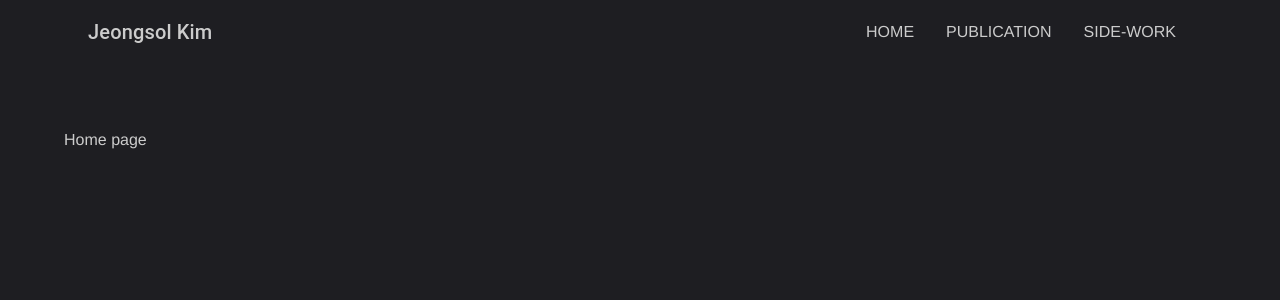
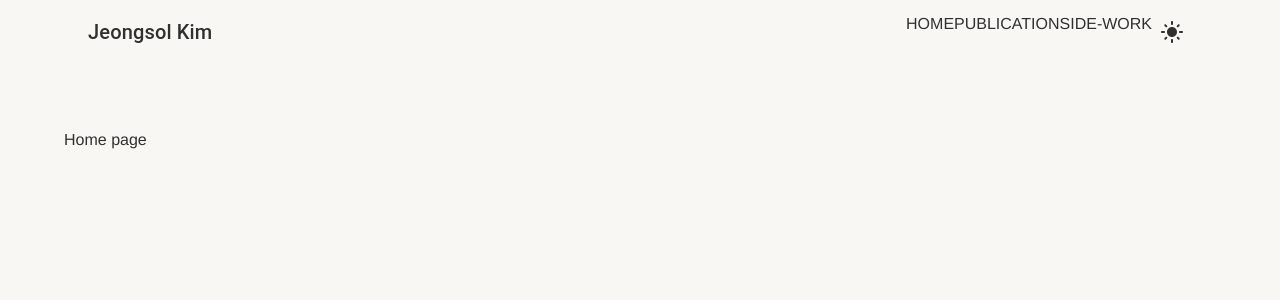
Before and after one commit to jeongsol-kim/jeongsol-kim, a React (Create React App) app: page / in a window 1280 px wide. Shown: the top 300 px of the page. Built offline with nearby package versions, Linux system fonts and the light colour scheme.

Commit message:
add dark mode button

```diff
--- a/src/App.js
+++ b/src/App.js
@@ -6,15 +6,20 @@ import Navigation from "./components/navigation";
 import Home from "./components/home";
 import Publication from "./components/publication";
 import Sidework from "./components/sidework";
+import { useState } from "react";
 
 function App() {
-  const isDarkmode = true;
+  const [isDarkMode, setIsDarkMode] = useState(false);
+
+  const toggleDarkMode = () => {
+    setIsDarkMode((prev) => !prev)
+  }
 
   return (
     <BrowserRouter>
-    <ThemeProvider theme={isDarkmode ? darkTheme: lightTheme}>
+    <ThemeProvider theme={isDarkMode ? darkTheme: lightTheme}>
     <GlobalStyle />
-      <Navigation />
+      <Navigation isDarkMode={isDarkMode} toggleDarkMode={toggleDarkMode}/>
       <Routes>
         <Route path="/" element={<Home />}/>
         <Route path="/publication" element={<Publication />}/>
--- a/src/components/navigation.js
+++ b/src/components/navigation.js
@@ -1,13 +1,15 @@
 import { Button, IconButton, Toolbar, Typography} from "@mui/material";
-import AppBar from "@mui/material/AppBar";
 import Menu from '@mui/material/Menu';
 import MenuItem from '@mui/material/MenuItem';
 import Fade from '@mui/material/Fade';
 import * as React from "react";
 import { useMediaQuery } from "react-responsive";
-import { Link as RRDLink, useLocation} from "react-router-dom";
+import { Link as RRDLink } from "react-router-dom";
 import MenuIcon from '@mui/icons-material/Menu';
+import LightModeIcon from '@mui/icons-material/LightMode';
+import DarkModeIcon from '@mui/icons-material/DarkMode';
 import styled from "styled-components";
+import { Style, VerticalSplitOutlined } from "@mui/icons-material";
 
 
 const Mobile = ({children}) => {
@@ -33,13 +35,14 @@ const Link = ({isActive, children, ...props}) => (
 const StyledLink = styled(Link)`
   color: inherit;
   text-decoration: none;
-	padding: 0 1rem;
+	padding: 0;
 	margin: 0;
 	text-align: center;
   font-weight: ${(props) => (props.isActive ? "bold" : "normal")};
 `;
 
-const FadeMenu = () => {
+
+const FadeMenu = ({isDarkMode, onClick}) => {
     const [anchorEl, setAnchorEl] = React.useState(null);
     const open = Boolean(anchorEl);
     const handleClick = (event) => {
@@ -79,6 +82,13 @@ const FadeMenu = () => {
           <MenuItem>
           <StyledLink to="/sidework">SIDE-WORK</StyledLink>
           </MenuItem>
+          <MenuItem>
+          <Button>
+            onClick={onClick}
+            style={{color: 'inherit', fontSize: '1rem'}}
+            {isDarkMode ? "Light Mode": "Dark Mode"}
+          </Button>
+          </MenuItem>
         </Menu>
       </div>
     );
@@ -88,7 +98,7 @@ const StyledToolBar = styled(Toolbar)`
     justify-content: space-between;
 `
 
-const Navigation = () => (
+const Navigation = ({isDarkMode, toggleDarkMode}) => (
   <div>
     <StyledToolBar>
       <IconButton size="large"
@@ -100,14 +110,17 @@ const Navigation = () => (
           Jeongsol Kim
         </Typography>
       </IconButton>
-      <div className="links">
+      <div className="links" style={{display: 'flex', justifyContent:'space-between'}}>
         <PC>
           <StyledLink to="/">HOME</StyledLink>
           <StyledLink to="/publication">PUBLICATION</StyledLink>
           <StyledLink to="/sidework">SIDE-WORK</StyledLink>
+          <IconButton onClick={toggleDarkMode} color="inherit">
+            {isDarkMode ? <DarkModeIcon /> : <LightModeIcon />}
+          </IconButton>
         </PC>
         <Mobile>
-          <FadeMenu />
+          <FadeMenu isDarkMode={isDarkMode} onClick={toggleDarkMode}/>
         </Mobile>
       </div>
     </StyledToolBar>
--- a/src/theme/GlobalStyle.js
+++ b/src/theme/GlobalStyle.js
@@ -22,5 +22,9 @@ export const GlobalStyle = createGlobalStyle`
         word-break: keep-all;
         work-rendering: optimizeLegibility;
         -webkit-font-smoothing: antialiased;
+
+        @media screen and (max-width:768px) {
+            font-size: 12px
+        }
     }
 `
```
